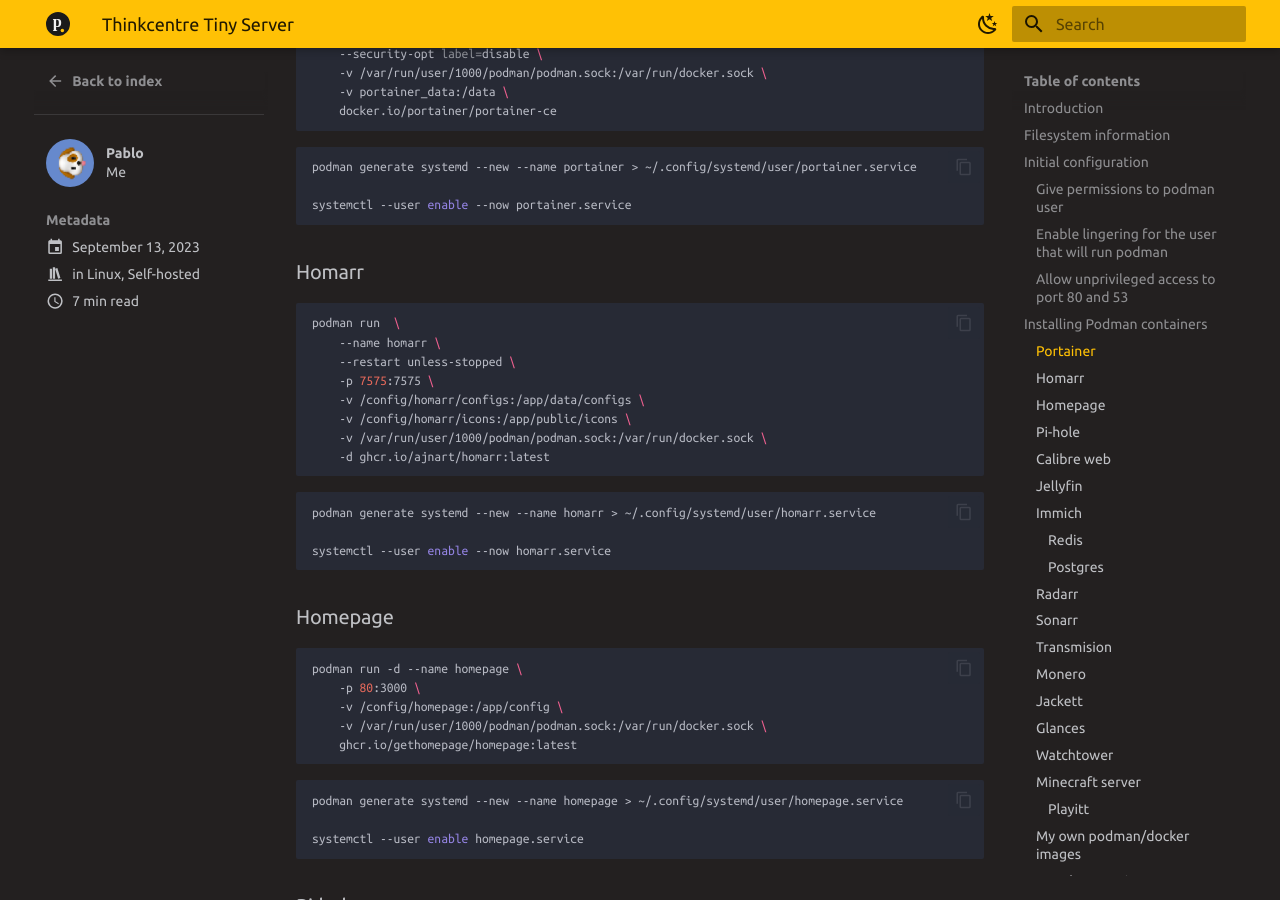
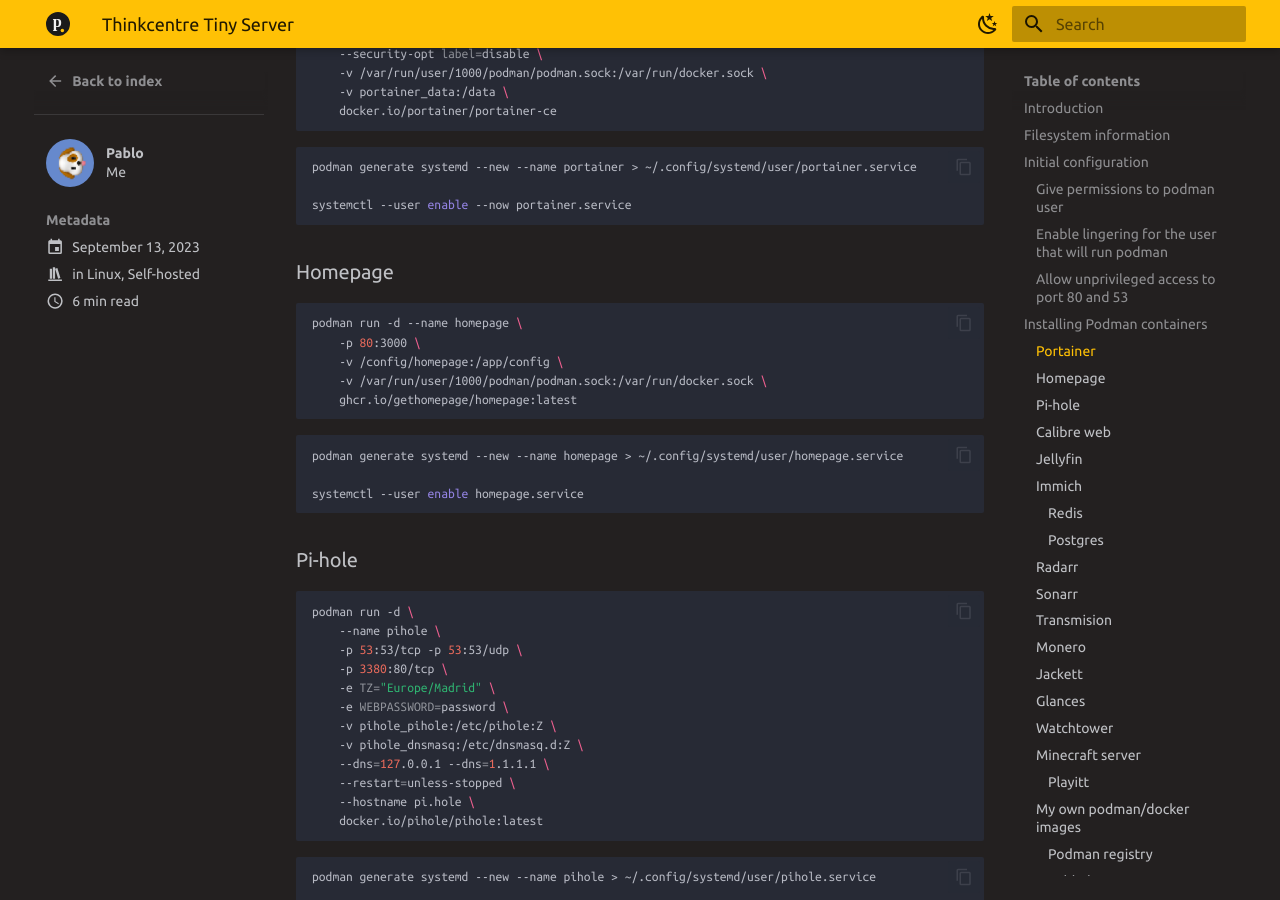
Before and after one commit to pbl0/pablob.eu, an MkDocs documentation site: the page built from docs/blog/posts/thinkcenter-m900-server.md, in a window 1280 px wide and 900 px high, scrolled down 3176 px. Built offline with MkDocs 1.6.1 and Material for MkDocs 9.7.7, drawn with Linux system fonts in a browser that asks for light colours; comment, search, counter and statistics services are not loaded.

Commit message:
clean thinkcentre

````diff
--- a/docs/blog/posts/thinkcenter-m900-server.md
+++ b/docs/blog/posts/thinkcenter-m900-server.md
@@ -123,26 +123,6 @@
 podman generate systemd --new --name portainer > ~/.config/systemd/user/portainer.service
 
 systemctl --user enable --now portainer.service
-```
-
-### Homarr
-
-```sh
-podman run  \
-	--name homarr \
-	--restart unless-stopped \
-	-p 7575:7575 \
-	-v /config/homarr/configs:/app/data/configs \
-	-v /config/homarr/icons:/app/public/icons \
-	-v /var/run/user/1000/podman/podman.sock:/var/run/docker.sock \
-	-d ghcr.io/ajnart/homarr:latest
-
-```
-
-```sh
-podman generate systemd --new --name homarr > ~/.config/systemd/user/homarr.service
-
-systemctl --user enable --now homarr.service
 ```
 
 ### Homepage
````
